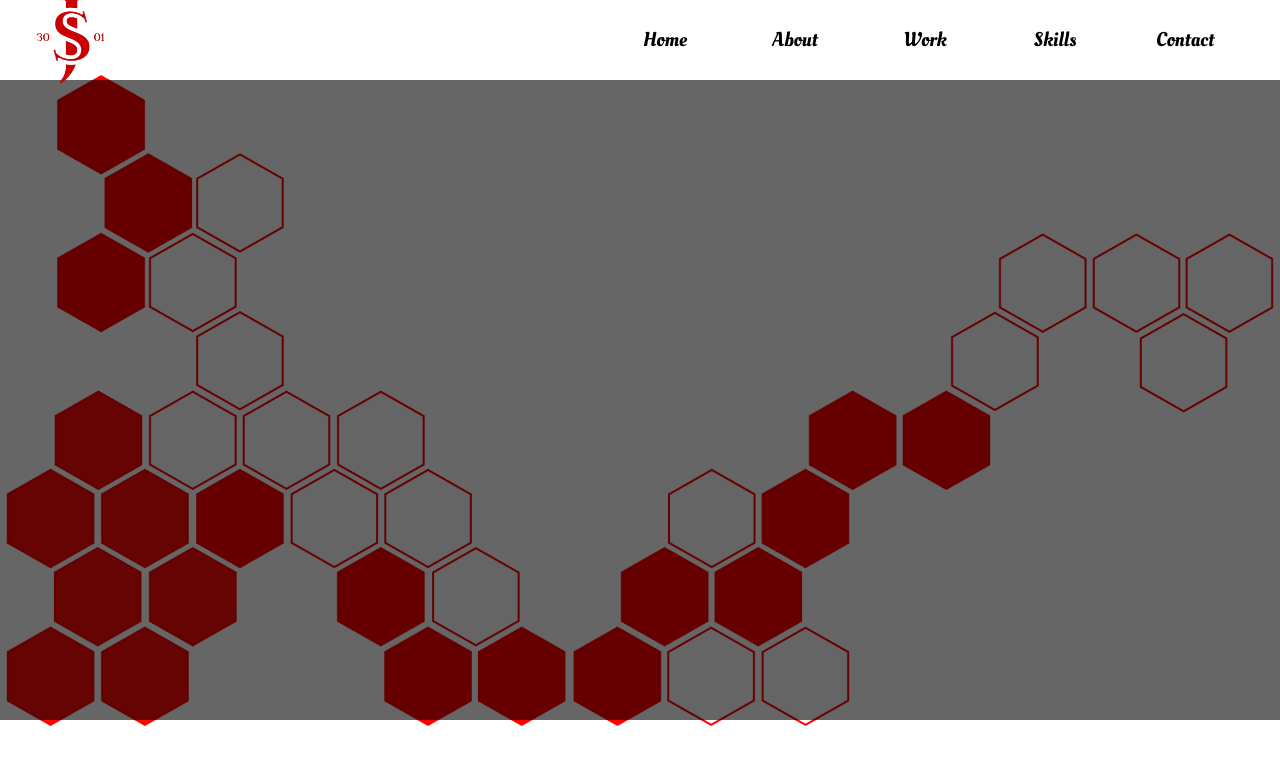
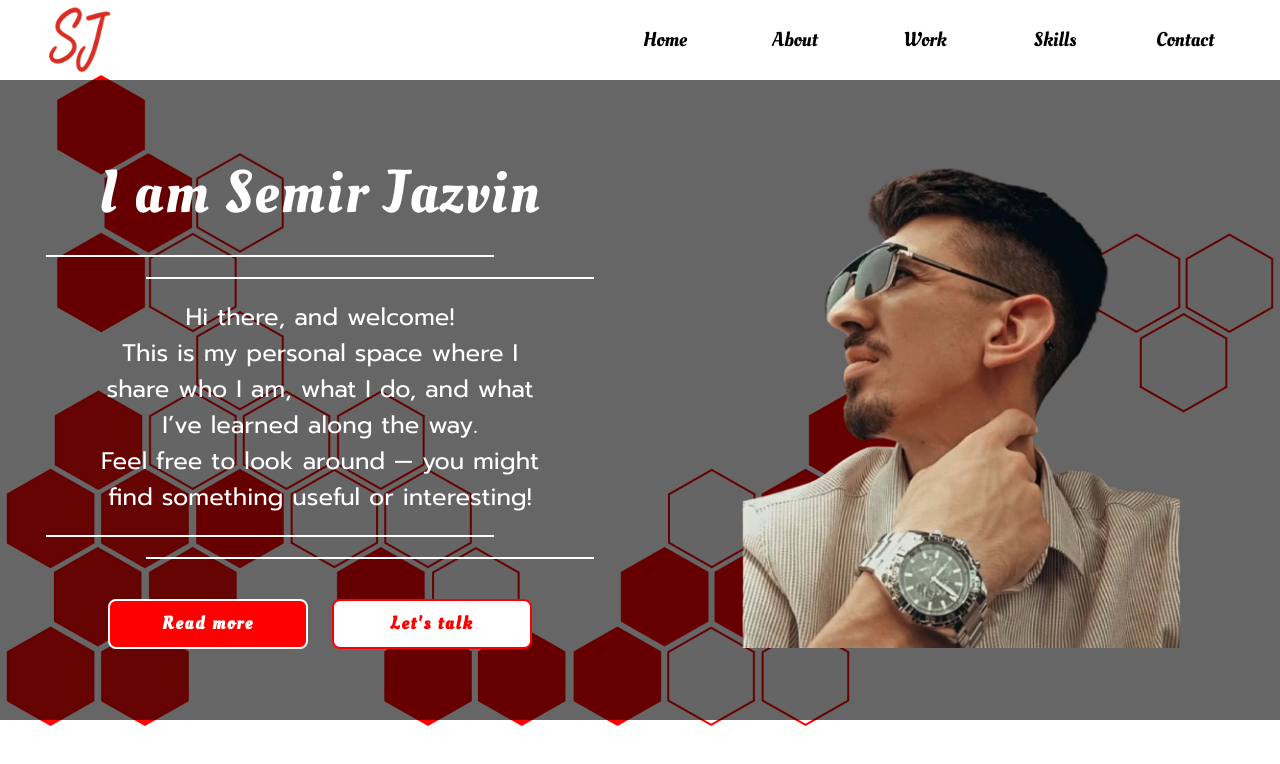
Before and after one commit to Semir01/personal_web_site, a plain HTML site: page index.html in a window 1280 px wide. Drawn offline with Linux system fonts and the light colour scheme.

Commit message:
Adding details for the home page and disig the content for the page

```diff
--- a/index.html
+++ b/index.html
@@ -9,7 +9,7 @@
 <body>
     <div class="container">
         <nav class="navigation-bar">
-            <img src="images_and_icones/Logo SJ.png" alt="">
+            <img src="images_and_icones/LogoNovi_SJ.png" alt="">
             <div class="nav-item">Home</div>
             <div class="nav-item">About</div>
             <div class="nav-item">Work</div>
@@ -18,7 +18,25 @@
 
         </nav>
         <div class="main-container">
-
+            <div class="text-content-home">
+                <p class="title">I am Semir Jazvin</p>
+                <div class="line-detail-1"></div>
+                <div class="line-detail-2"></div>
+                <p class="main-text">
+                    Hi there, and welcome! <br>
+                    This is my personal space where I share who I am, what I do, and what I’ve learned along the way. <br>
+                    Feel free to look around — you might find something useful or interesting!
+                </p>
+                <div class="line-detail-1"></div>
+                <div class="line-detail-2"></div>
+                <div class="button-home-section">
+                    <button class="read-more">Read more</button>
+                    <button class="lets-talk">Let's talk</button>
+                </div>
+            </div>
+            <div class="image-content-home">
+                <img src="images_and_icones/Semir_home_image.png" alt="">
+            </div>
         </div>
     </div>
 
--- a/styles.css
+++ b/styles.css
@@ -43,7 +43,7 @@ body, html{
 .navigation-bar img{
     position: absolute;
     left: 30px;
-    width: 80px;
+    width: 100px;
     height: auto;
 }
 .nav-item{
@@ -68,3 +68,99 @@ body, html{
     width: 100%;
     height: 80%;
 }
+
+/* ========== Text & Image CONTAINER ========== */
+.text-content-home{
+    display: flex;
+    flex-direction: column;
+    justify-content: center;
+    align-items: center;
+    width: 50%;
+    height: 100%;
+    color: white;
+    text-align: center;
+    gap: 20px;
+}
+
+.text-content-home .title{
+    font-size: 60px;
+    font-family: OleoScript;
+    letter-spacing: 2px;
+    width: 70%;
+}
+
+.text-content-home .main-text{
+    font-size: 24px;
+    width: 70%;
+}
+
+.text-content-home .button-home-section{
+    display: flex;
+    justify-content: space-around;
+    align-items: center;
+    width: 70%;
+    height: 50px;
+    margin-top: 20px;
+}
+
+.button-home-section button{
+    width: 200px;
+    height: 100%;
+    border: none;
+    border-radius: 8px;
+    font-size: 18px;
+    cursor: pointer;
+    font-family: OleoScript;
+    font-weight: bold;
+    letter-spacing: 2px;
+}
+
+.button-home-section .read-more{
+    border: 2px solid white;
+    background-color: red;
+    color: white;
+}
+
+.button-home-section .lets-talk{
+    border: 2px solid red;
+    background-color: white;
+    color: red;
+}
+
+.button-home-section .read-more:hover{
+   background-color: rgba(255, 7, 7, 0.322);
+}
+
+.button-home-section .lets-talk:hover{
+   background-color: rgba(255, 255, 255, 0.322);
+}
+
+.image-content-home{
+    display: flex;
+    justify-content: center;
+    align-items: center;
+    width: 50%;
+    height: 100%;
+}
+
+.image-content-home img{
+    width: 75%;
+    height: auto;
+    margin-top: 2.5%;
+}
+
+/* ========== Decore and details ========== */
+
+.line-detail-1{
+    width: 70%;
+    height: 2px;
+    margin-right: 100px;
+    background-color: white;
+}
+
+.line-detail-2{
+    width: 70%;
+    height: 2px;
+    margin-left: 100px;
+    background-color: white;
+}
```
Also changed, not shown: images_and_icones/ChatGPT Image 28. lis 2025. 19_23_20.png (added), images_and_icones/ChatGPT Image 28. lis 2025. 22_48_28.png (added), images_and_icones/LogoNovi_SJ.png (added), images_and_icones/Semir_home_image.png (renamed from images_and_icones/0-02-05-acf45f28713461d2af8c74bb303b207735b50ab53d4fbc6c9d9874c4782e93bf_623b916842cb50ef-removebg-preview.png).
